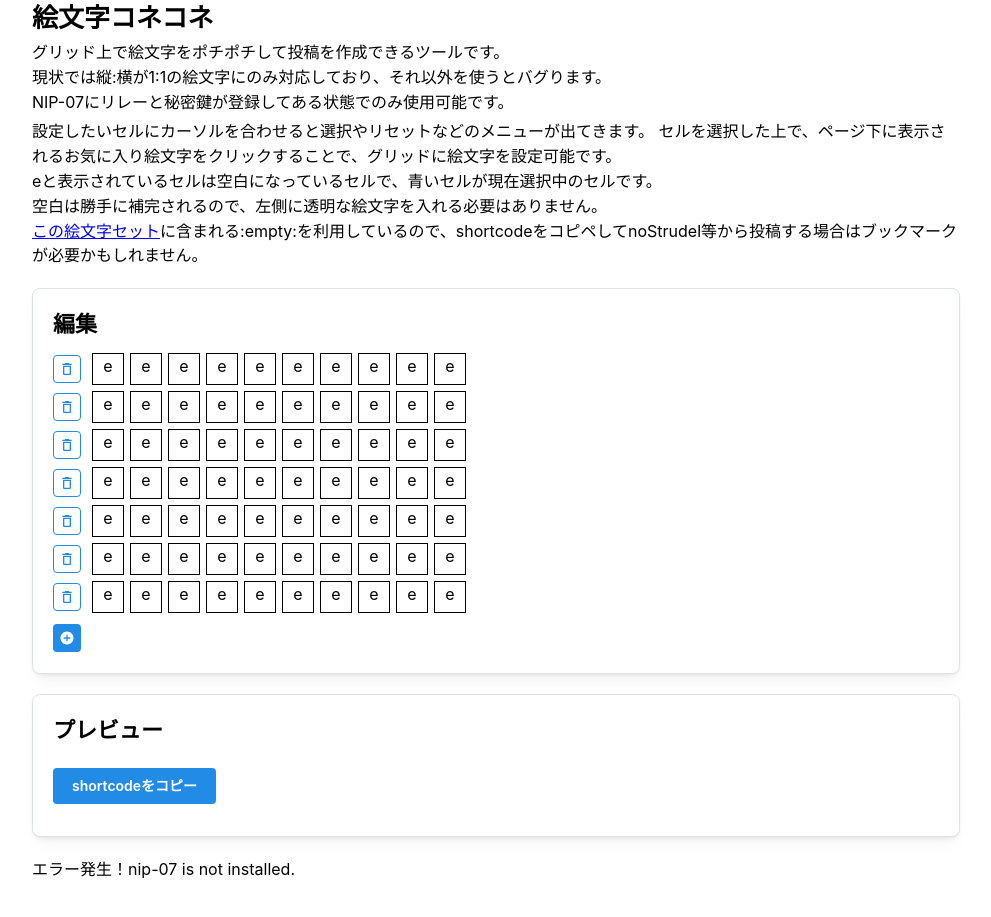
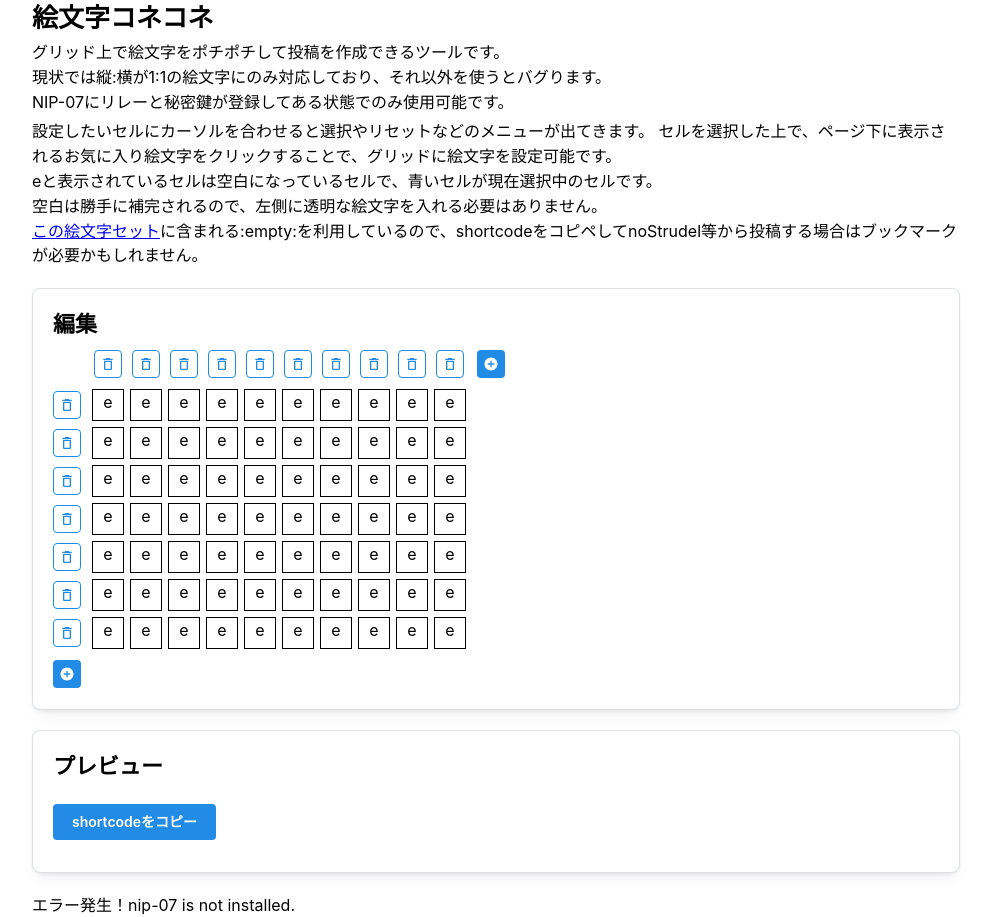
Before and after one commit to uchijo/emoji-edit, a Next.js app: page / in a window 1280 px wide. Shown: the whole page, without its empty margins (144-1135 px from the left). Before the commit the page ends 881 px from the top, so only its background shows below. Built offline with nearby package versions, Linux system fonts and the light colour scheme; what nostr-tools would draw is missing.

Commit message:
行の追加・削除ができる

```diff
--- a/components/canvasGrid.tsx
+++ b/components/canvasGrid.tsx
@@ -1,7 +1,7 @@
 import { GridModel } from "@/model/grid/grid";
 import { ActionIcon, Box } from "@mantine/core";
-import { CanvasRow } from "./canvasRow";
-import { Dispatch, SetStateAction } from "react";
+import { CanvasRow, ColumnDeleteButton } from "./canvasRow";
+import React, { Dispatch, SetStateAction } from "react";
 import { IoMdAddCircle } from "react-icons/io";
 
 type props = {
@@ -12,6 +12,7 @@ type props = {
 export const CanvasGrid: React.FC<props> = ({ grid, setGrid }) => {
   return (
     <Box>
+      <ColumnDeleteButton grid={grid} setGrid={setGrid} />
       {grid.rows.map((_, index) => (
         <CanvasRow grid={grid} y={index} setGrid={setGrid} key={index} />
       ))}
--- a/components/canvasRow.tsx
+++ b/components/canvasRow.tsx
@@ -3,18 +3,15 @@ import { CanvasCell } from "./canvasCell";
 import { GridModel } from "@/model/grid/grid";
 import { Dispatch, SetStateAction } from "react";
 import { MdDeleteOutline } from "react-icons/md";
+import { IoMdAddCircle } from "react-icons/io";
 
-type props = {
+type canvasRowProps = {
   grid: GridModel;
   setGrid: Dispatch<SetStateAction<GridModel>>;
   y: number; // 座標
 };
 
-export const CanvasRow: React.FC<props> = ({
-  grid,
-  setGrid,
-  y,
-}) => {
+export const CanvasRow: React.FC<canvasRowProps> = ({ grid, setGrid, y }) => {
   const row = grid.rowAt(y);
   return (
     <Flex align="center">
@@ -33,3 +30,39 @@ export const CanvasRow: React.FC<props> = ({
     </Flex>
   );
 };
+
+type columnDeleteButtonProps = {
+  grid: GridModel;
+  setGrid: Dispatch<SetStateAction<GridModel>>;
+};
+
+export const ColumnDeleteButton: React.FC<columnDeleteButtonProps> = ({
+  grid,
+  setGrid,
+}) => {
+  return (
+    <Flex ml={36}>
+      {Array.from({ length: grid.sizeX }, (_, index) => (
+        <ActionIcon
+          mx={5}
+          mb={8}
+          key={index}
+          variant="outline"
+          onClick={() => {
+            setGrid(grid.removeColumn(index));
+          }}
+        >
+          <MdDeleteOutline />
+        </ActionIcon>
+      ))}
+      <ActionIcon
+        ml={8}
+        onClick={() => {
+          setGrid(grid.addColumn(grid.sizeX));
+        }}
+      >
+        <IoMdAddCircle />
+      </ActionIcon>
+    </Flex>
+  );
+};
```
